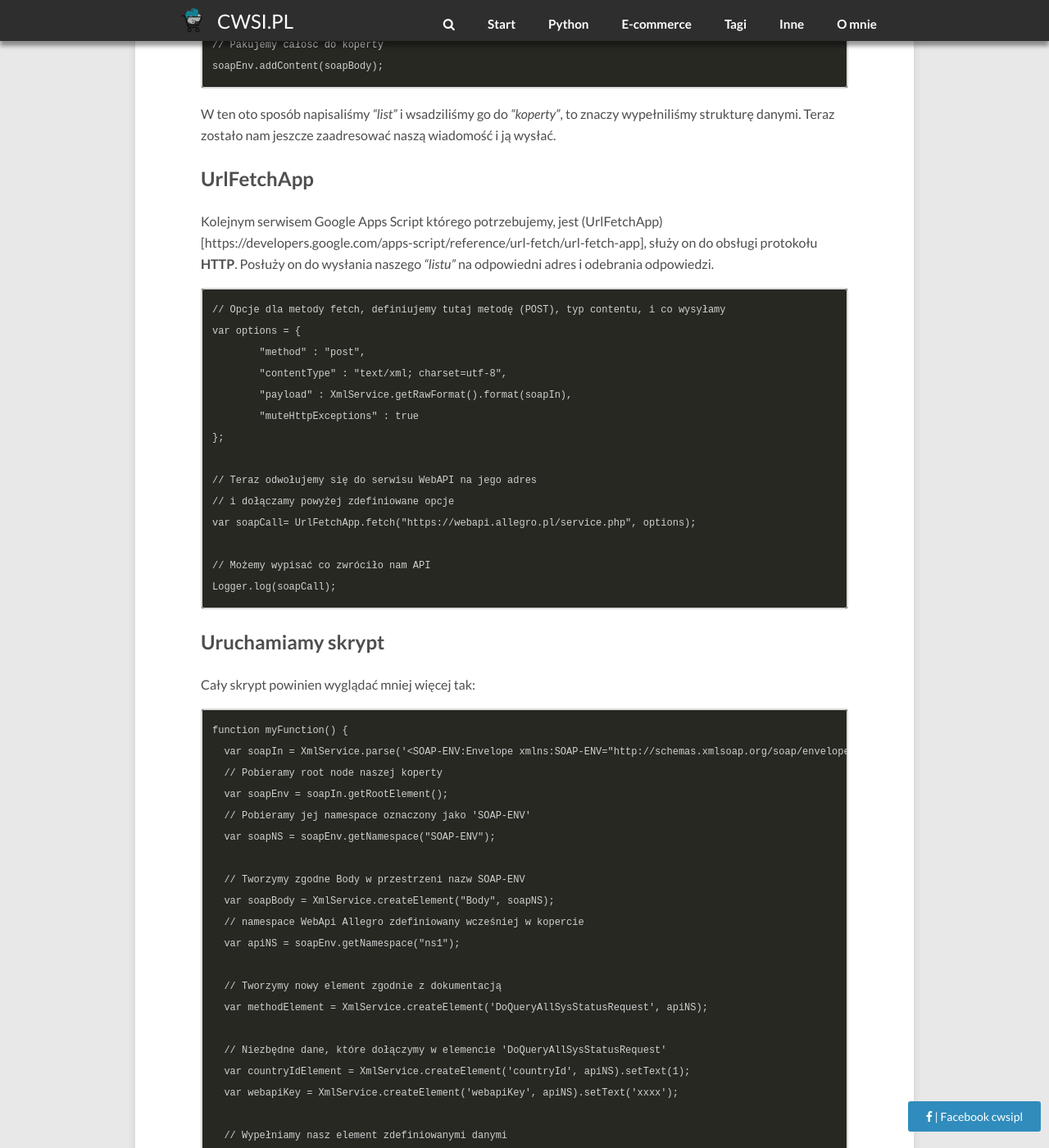
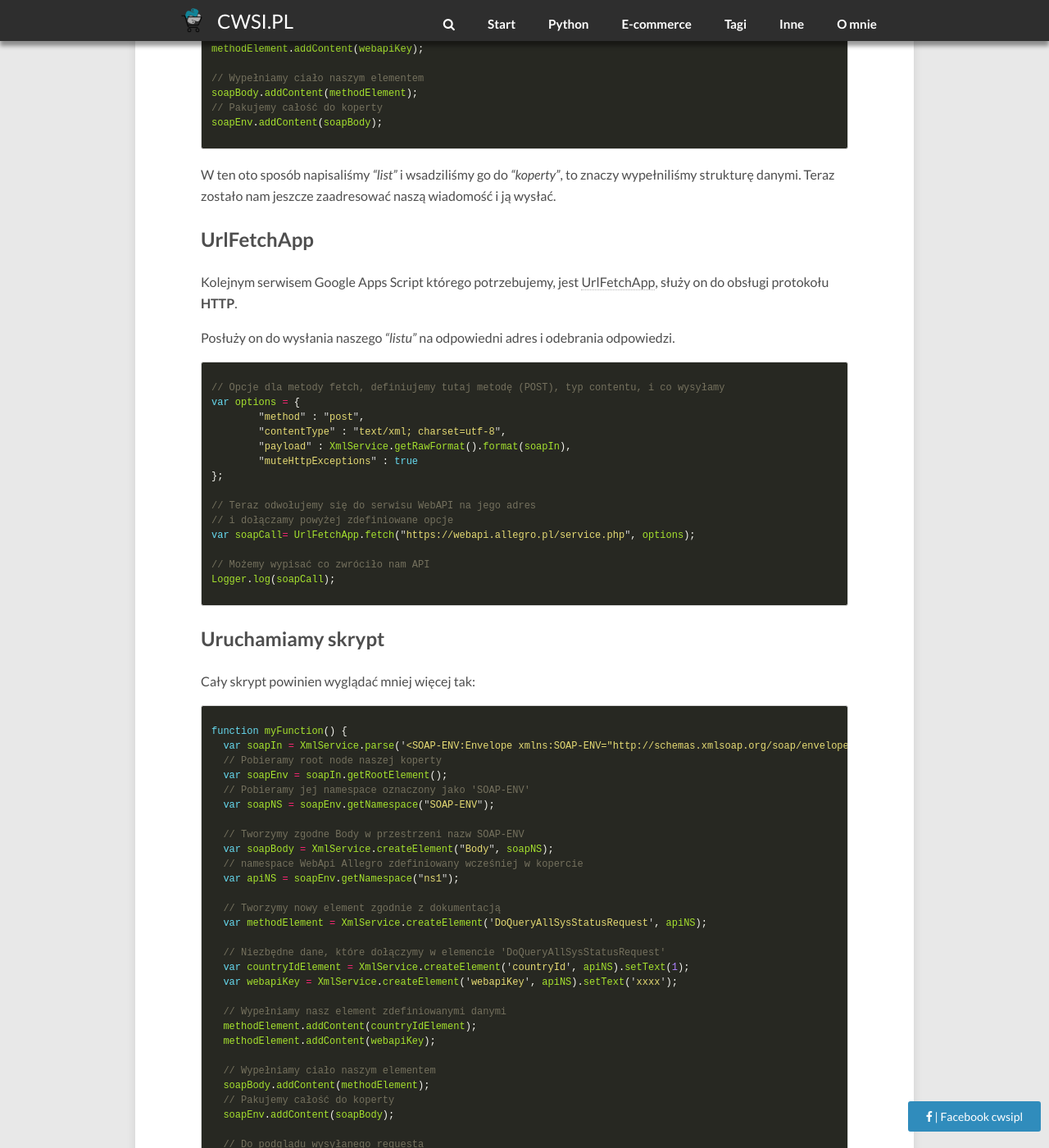
Before and after one commit to chawel/blog-test, a Jekyll site: the page built from _posts/inne/2018-07-19-google-apps-script-soap-client-allegro-webapi.md, in a window 1280 px wide and 1400 px high, scrolled down 3725 px. Shown: the whole window at 82% size. Built offline with Jekyll 4.4.1, drawn with Linux system fonts in a browser that asks for light colours; nearby versions of some CDN libraries; comment, search, counter and statistics services are not loaded; some of the changed text lies outside the part shown.

Commit message:
Update 2018-07-19-google-apps-script-soap-client-allegro-webapi.md

````diff
--- a/_posts/inne/2018-07-19-google-apps-script-soap-client-allegro-webapi.md
+++ b/_posts/inne/2018-07-19-google-apps-script-soap-client-allegro-webapi.md
@@ -45,20 +54,22 @@ Teraz znajdujemy się w edytorze skryptów. To tutaj będziemy pisać naszą int
 
 ## XmlService
 GAS oferuje szereg gotowych serwisów, które posiadają pewne funkcje. Do pracy z formatem XML wykorzystamy [XmlService](https://developers.google.com/apps-script/reference/xml-service/).
+
 Posłuży nam on do stworzenia odpowiedniego zapytania, czyli dokumentu SOAP.
 Jak wspomniałem wcześniej, taki request zdefiniowany jest określoną strukturą, która musi zawierać obowiązkowe dla niej znaczniki.
 
 Zacznijmy więc od stworzenia *"pustego"* dokumentu SOAP - potraktuj to jak przygotowanie pustej koperty na wiadomość.
 
-```
+{% highlight javascript %}
 var soapIn = XmlService.parse('<SOAP-ENV:Envelope xmlns:SOAP-ENV="http://schemas.xmlsoap.org/soap/envelope/" xmlns:ns1="https://webapi.allegro.pl/service.php"></SOAP-ENV:Envelope>');
-```
+{% endhighlight %}
 
 Jak widzisz, nasza *"koperta"* definiuje jakieś `xmlns`, są to definicje przestrzeni nazw (ang. namespace, skrót: ns) - jest to trochę rozbudowany temat, więc na obecną chwilę zaufaj mi, że tak musi być.
+
 Skoro jest koperta to i musimy napisać wiadomość, którą chcemy wysłać.
 W tym celu stworzymy *"ciało"* naszego *request'a*, czyli element `Body`, będzie to taki list który włożymy do koperty.
 
-```
+{% highlight javascript %}
 // Pobieramy root node naszej koperty
 var soapEnv = soapIn.getRootElement();
 // Pobieramy jej namespace oznaczony jako 'SOAP-ENV'
@@ -66,7 +77,7 @@ var soapNS = soapEnv.getNamespace("SOAP-ENV");
 
 // Tworzymy zgodne Body w przestrzeni nazw SOAP-ENV
 var soapBody = XmlService.createElement("Body", soapNS);
-```
+{% endhighlight %}
 
 Teraz nasz **dokument SOAP** (przypisany do zmiennej `soapIn`) będzie wyglądać tak:
 ```
@@ -78,11 +89,16 @@ Teraz nasz **dokument SOAP** (przypisany do zmiennej `soapIn`) będzie wygląda
 ```
 
 Jak widać pojawił się znacznik `Body`. Skoro mamy nasz przysłowiowy list, warto by napisać kilka miłych słów dla odbiorcy, np. z prośbą o informację zwrotną z wartością klucza wersji (niezbędny do używania WebAPI).
-W tym celu, mamy do dyspozycji metodę (doQueryAllSysStatus)[https://allegro.pl/webapi/documentation.php/show/id,62], aby się do niej odwołać, w `Body` przekażemy niezbędne dane do jej wywołania.
-W tym miejscu przyda się nam umiejętność odczytywania (dosłownie czytania, nie że parsowania czy coś) pliku **WSDL**, bo w nim zawarte są opisy metod, do których należy się odwołać.
-Chcąc odwołać się do **doQueryAllSysStatus** musimy przesłać strukturę `DoQueryAllSysStatusRequest` i dane które powinna zawierać, natomiast odbierać będziemy `doQueryAllSysStatusResponse` (to wszystko znajdziemy w WSDL - możemy go otworzyć w zwykłej przeglądarce internetowej i przy pomocy `CTRL`+`F` szukać)
 
-```
+W tym celu, mamy do dyspozycji metodę [doQueryAllSysStatus](https://allegro.pl/webapi/documentation.php/show/id,62), aby się do niej odwołać, w `Body` przekażemy niezbędne dane do jej wywołania.
+
+Teraz przyda się nam umiejętność odczytywania (dosłownie czytania, nie że parsowania czy coś) pliku **WSDL**, bo w nim zawarte są opisy metod, do których należy się odwołać.
+
+Chcąc odwołać się do **doQueryAllSysStatus** musimy przesłać strukturę `DoQueryAllSysStatusRequest` i dane które powinna zawierać, natomiast odbierać będziemy `doQueryAllSysStatusResponse`
+
+(to wszystko znajdziemy w WSDL - możemy go otworzyć w zwykłej przeglądarce internetowej i przy pomocy `CTRL`+`F` szukać)
+
+{% highlight javascript %}
 // namespace WebApi Allegro zdefiniowany wcześniej w kopercie
 var apiNS = soapEnv.getNamespace("ns1");
 
@@ -101,16 +117,17 @@ methodElement.addContent(webapiKey);
 soapBody.addContent(methodElement);
 // Pakujemy całość do koperty
 soapEnv.addContent(soapBody);
-```
+{% endhighlight %}
 
 W ten oto sposób napisaliśmy *"list"* i wsadziliśmy go do *"koperty"*, to znaczy wypełniliśmy strukturę danymi.
 Teraz zostało nam jeszcze zaadresować naszą wiadomość i ją wysłać.
 
 ## UrlFetchApp
-Kolejnym serwisem Google Apps Script którego potrzebujemy, jest (UrlFetchApp)[https://developers.google.com/apps-script/reference/url-fetch/url-fetch-app], służy on do obsługi protokołu **HTTP**.
+Kolejnym serwisem Google Apps Script którego potrzebujemy, jest [UrlFetchApp](https://developers.google.com/apps-script/reference/url-fetch/url-fetch-app), służy on do obsługi protokołu **HTTP**.
+
 Posłuży on do wysłania naszego *"listu"* na odpowiedni adres i odebrania odpowiedzi.
 
-```
+{% highlight javascript %}
 // Opcje dla metody fetch, definiujemy tutaj metodę (POST), typ contentu, i co wysyłamy
 var options = {
 	"method" : "post",
@@ -125,11 +142,11 @@ var soapCall= UrlFetchApp.fetch("https://webapi.allegro.pl/service.php", options
 
 // Możemy wypisać co zwróciło nam API
 Logger.log(soapCall);
-```
+{% endhighlight %}
 
 ## Uruchamiamy skrypt
 Cały skrypt powinien wyglądać mniej więcej tak:
-```
+{% highlight javascript %}
 function myFunction() {
   var soapIn = XmlService.parse('<SOAP-ENV:Envelope xmlns:SOAP-ENV="http://schemas.xmlsoap.org/soap/envelope/" xmlns:ns1="https://webapi.allegro.pl/service.php"></SOAP-ENV:Envelope>');
   // Pobieramy root node naszej koperty
@@ -176,7 +193,7 @@ function myFunction() {
   // Możemy wypisać co zwróciło nam API
   Logger.log(soapCall);
 }
-```
+{% endhighlight %}
 
 Teraz wystarczy go uruchomić, udzielić uprawnień i sprawdzić **Dziennik (Log)**.
 <figure class="center">
````
Also changed, not shown: other parts of _posts/inne/2018-07-19-google-apps-script-soap-client-allegro-webapi.md (+16 -6 lines).
